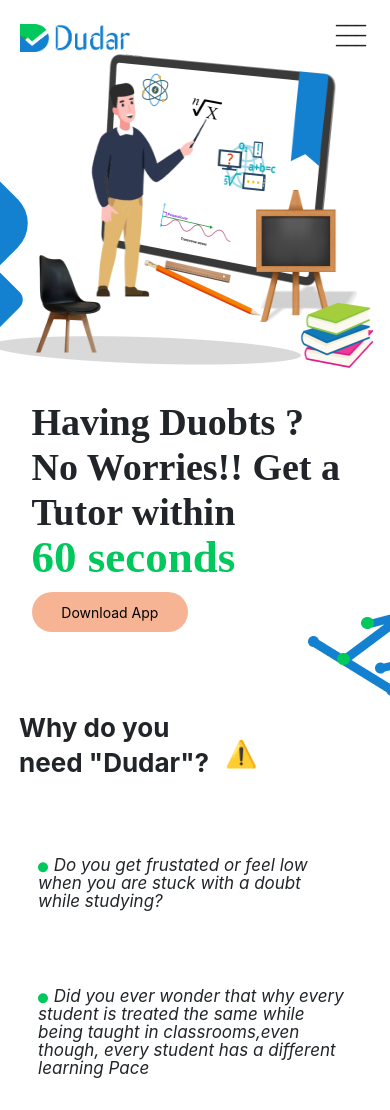
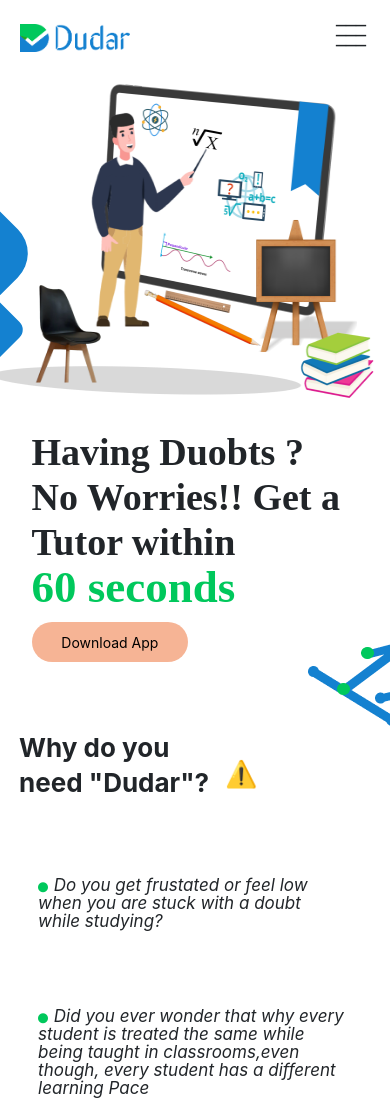
Before and after one commit to Aryan45231/dudarfortext, a plain HTML site: page index.html in a window 390 px wide. Shown: the top 1110 px of the page. Drawn offline with nearby package versions, Linux system fonts and the light colour scheme; no server answers; files whose address does not match are found by name.

Commit message:
demo for check: 3242334323

```diff
--- a/css/dudar.css
+++ b/css/dudar.css
@@ -561,7 +561,7 @@
     .bannerContainer {
 
         border-bottom: none;
-
+        margin-top: -60px;
     }
 
     .bannerContents {
@@ -617,7 +617,7 @@
     }
 
     .whyNeddDudar {
-        margin-top: 30px;
+        margin-top: 20px;
         overflow-x: hidden;
         padding: 0 2px;
         width: 98vw;
```
